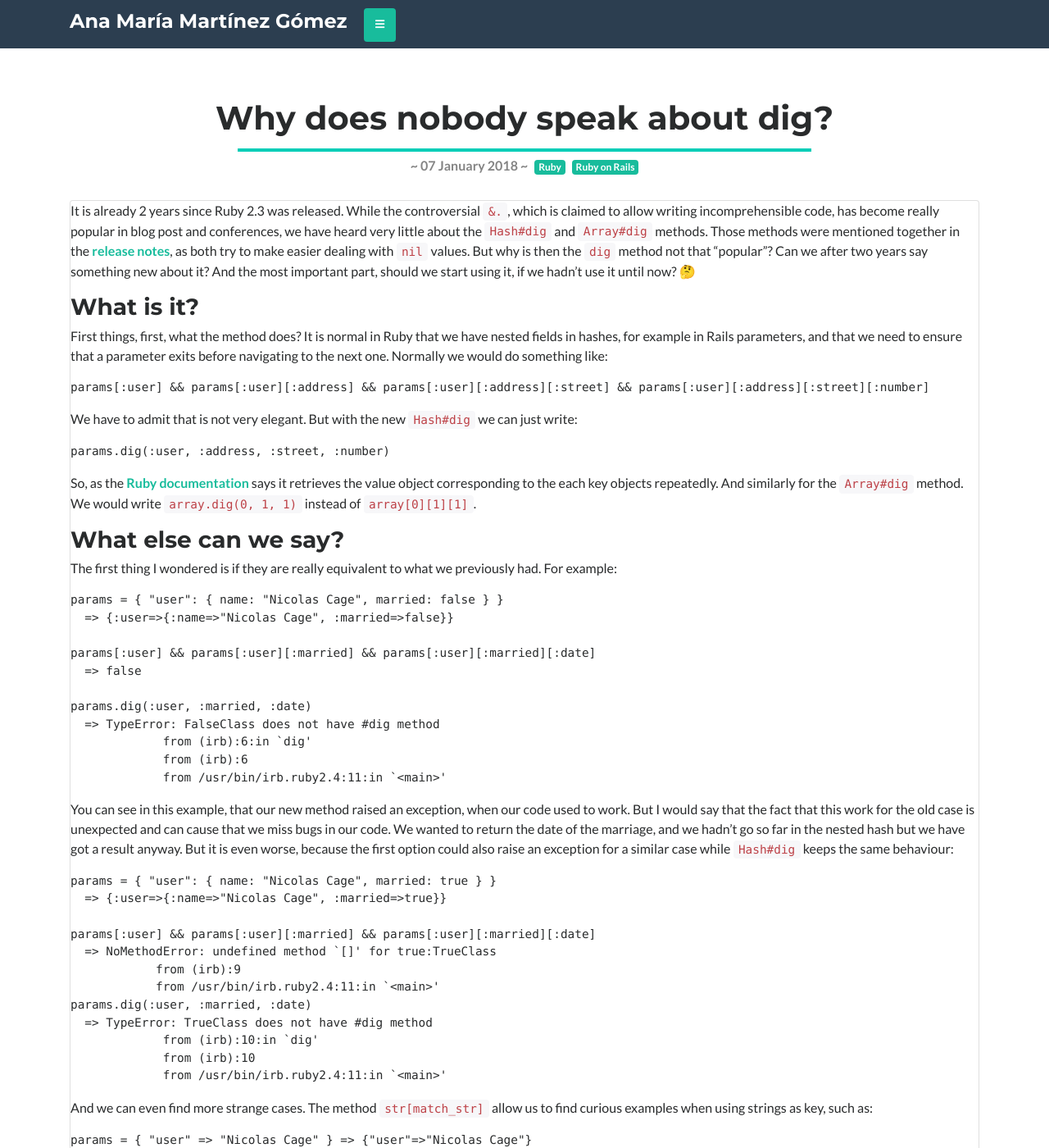
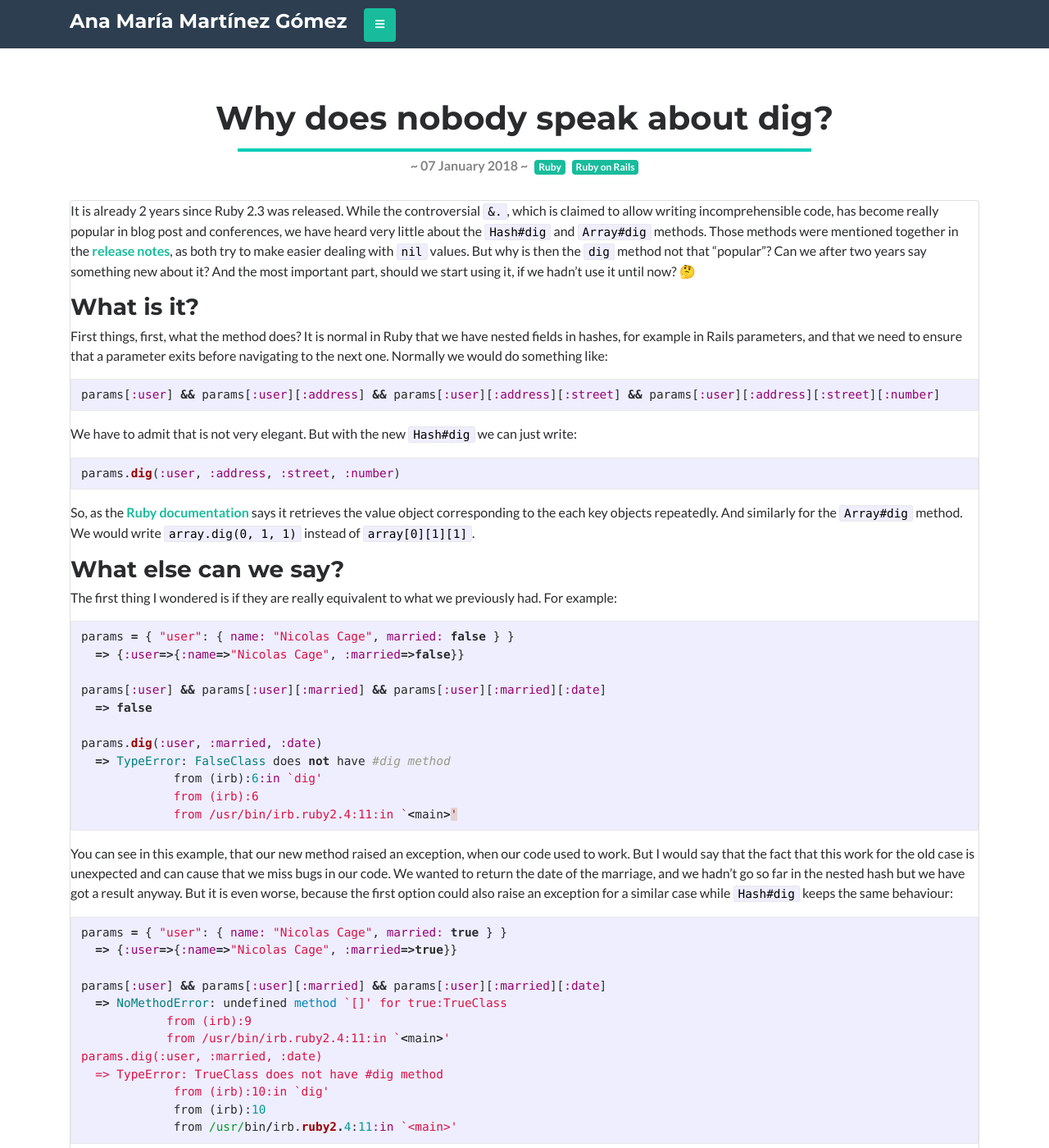
Before and after one commit to vicgalle/ana06.github.io, a Jekyll site: the page built from _posts/2018-01-07-ruby-dig.markdown, in a window 1280 px wide and 1400 px high. Shown: the whole window at 82% size. Built offline with Jekyll 4.4.1, drawn with Linux system fonts in a browser that asks for light colours; nearby versions of some CDN libraries; emoji names are drawn with the system emoji font; comment, search, counter and statistics services are not loaded.

Commit message:
Add code highlighting from minima theme
Closes https://github.com/Ana06/ana06.github.io/issues/8.

```diff
--- a/_includes/head.html
+++ b/_includes/head.html
@@ -14,6 +14,9 @@
   <link href="https://fonts.googleapis.com/css?family=Montserrat:400,700" rel="stylesheet" type="text/css">
   <link href="https://fonts.googleapis.com/css?family=Lato:400,700,400italic,700italic" rel="stylesheet" type="text/css">
 
+  <!-- highlighting CSS -->
+  <link href="/css/highlighting.css" rel="stylesheet">
+
   <!-- Custom CSS -->
   <link href="/css/main.css" rel="stylesheet">
 
--- /dev/null
+++ b/css/highlighting.scss
@@ -0,0 +1,122 @@
+---
+# Only the main Sass file needs front matter (the dashes are enough)
+---
+
+/*
+* The content of this file is based on the styles in minima theme:
+* https://github.com/jekyll/minima
+*/
+
+@charset "utf-8";
+
+/**
+ * Blockquotes
+ */
+blockquote {
+  color: #828282;
+  border-left: 4px solid lighten(#828282, 40%);
+  padding-left: 15px;
+  letter-spacing: -1px;
+  font-style: italic;
+
+  > :last-child {
+    margin-bottom: 0;
+  }
+}
+
+/**
+ * Code formatting
+ */
+pre,
+code {
+  border: 1px solid lighten(#828282, 40%);
+  border-radius: 3px;
+  background-color: #eef;
+}
+
+code {
+  padding: 1px 5px;
+  color: black;
+}
+
+pre {
+  padding: 8px 12px;
+  overflow-x: auto;
+
+  > code {
+    border: 0;
+    padding-right: 0;
+    padding-left: 0;
+  }
+}
+
+/**
+ * Syntax highlighting styles
+ */
+.highlight {
+  background: #fff;
+
+  .highlighter-rouge & {
+    background: #eef;
+  }
+
+  .c     { color: #998; font-style: italic } // Comment
+  .err   { color: #a61717; background-color: #e3d2d2 } // Error
+  .k     { font-weight: bold } // Keyword
+  .o     { font-weight: bold } // Operator
+  .cm    { color: #998; font-style: italic } // Comment.Multiline
+  .cp    { color: #999; font-weight: bold } // Comment.Preproc
+  .c1    { color: #998; font-style: italic } // Comment.Single
+  .cs    { color: #999; font-weight: bold; font-style: italic } // Comment.Special
+  .gd    { color: #000; background-color: #fdd } // Generic.Deleted
+  .gd .x { color: #000; background-color: #faa } // Generic.Deleted.Specific
+  .ge    { font-style: italic } // Generic.Emph
+  .gr    { color: #a00 } // Generic.Error
+  .gh    { color: #999 } // Generic.Heading
+  .gi    { color: #000; background-color: #dfd } // Generic.Inserted
+  .gi .x { color: #000; background-color: #afa } // Generic.Inserted.Specific
+  .go    { color: #888 } // Generic.Output
+  .gp    { color: #555 } // Generic.Prompt
+  .gs    { font-weight: bold } // Generic.Strong
+  .gu    { color: #aaa } // Generic.Subheading
+  .gt    { color: #a00 } // Generic.Traceback
+  .kc    { font-weight: bold } // Keyword.Constant
+  .kd    { font-weight: bold } // Keyword.Declaration
+  .kp    { font-weight: bold } // Keyword.Pseudo
+  .kr    { font-weight: bold } // Keyword.Reserved
+  .kt    { color: #458; font-weight: bold } // Keyword.Type
+  .m     { color: #099 } // Literal.Number
+  .s     { color: #d14 } // Literal.String
+  .na    { color: #008080 } // Name.Attribute
+  .nb    { color: #0086B3 } // Name.Builtin
+  .nc    { color: #458; font-weight: bold } // Name.Class
+  .no    { color: #008080 } // Name.Constant
+  .ni    { color: #800080 } // Name.Entity
+  .ne    { color: #900; font-weight: bold } // Name.Exception
+  .nf    { color: #900; font-weight: bold } // Name.Function
+  .nn    { color: #555 } // Name.Namespace
+  .nt    { color: #000080 } // Name.Tag
+  .nv    { color: #008080 } // Name.Variable
+  .ow    { font-weight: bold } // Operator.Word
+  .w     { color: #bbb } // Text.Whitespace
+  .mf    { color: #099 } // Literal.Number.Float
+  .mh    { color: #099 } // Literal.Number.Hex
+  .mi    { color: #099 } // Literal.Number.Integer
+  .mo    { color: #099 } // Literal.Number.Oct
+  .sb    { color: #d14 } // Literal.String.Backtick
+  .sc    { color: #d14 } // Literal.String.Char
+  .sd    { color: #d14 } // Literal.String.Doc
+  .s2    { color: #d14 } // Literal.String.Double
+  .se    { color: #d14 } // Literal.String.Escape
+  .sh    { color: #d14 } // Literal.String.Heredoc
+  .si    { color: #d14 } // Literal.String.Interpol
+  .sx    { color: #d14 } // Literal.String.Other
+  .sr    { color: #009926 } // Literal.String.Regex
+  .s1    { color: #d14 } // Literal.String.Single
+  .ss    { color: #990073 } // Literal.String.Symbol
+  .bp    { color: #999 } // Name.Builtin.Pseudo
+  .vc    { color: #008080 } // Name.Variable.Class
+  .vg    { color: #008080 } // Name.Variable.Global
+  .vi    { color: #008080 } // Name.Variable.Instance
+  .il    { color: #099 } // Literal.Number.Integer.Long
+}
```
